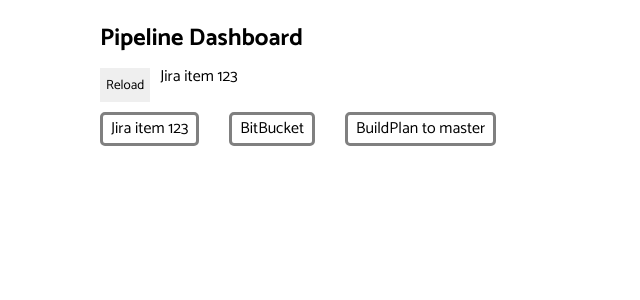
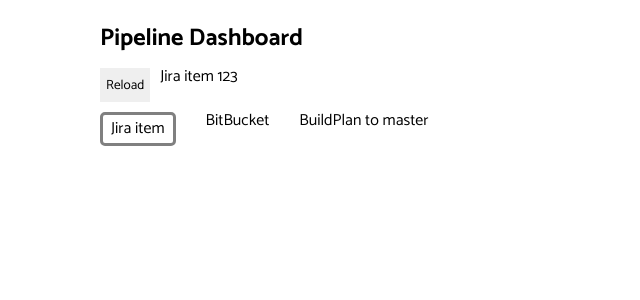
Before and after one commit to mantuok/pipeline-dashboard, a React (Create React App) app: page / in a window 1280 px wide. Shown: the top 300 px of the page, without its empty margins (0-640 px from the left). Built offline with nearby package versions, Linux system fonts and the light colour scheme.

Commit message:
Dashboard WIP

```diff
--- a/src/components/jira-details/jira-details.jsx
+++ b/src/components/jira-details/jira-details.jsx
@@ -6,16 +6,36 @@
   const link = jiraData.link;
   const description = jiraData.description;
 
+  const number = jiraData.number;
+  const title = jiraData.title;
+  const status = jiraData.status;
+  const updated = jiraData.updated;
+  const actions = jiraData.actions;
+
   return (
     <table className="details__table table">
-      <tr className="table__row">
-        <td className="table__data table__data--caption">Link</td>
-        <td className="table__data table__data--value">{link}</td>
-      </tr>
-      <tr className="table__row">
-      <td className="table__data table__data--caption">Description</td>
-        <td className="table__data table__data--value">{description}</td>
-      </tr>
+      <tbody className="table__body">
+        <tr className="table__row">
+          <td className="table__data table__data--caption">Number</td>
+          <td className="table__data table__data--value">{number}</td>
+        </tr>
+        <tr className="table__row">
+          <td className="table__data table__data--caption">Title</td>
+          <td className="table__data table__data--value">{title}</td>
+        </tr>
+        <tr className="table__row">
+          <td className="table__data table__data--caption">Status</td>
+          <td className="table__data table__data--value">{status}</td>
+        </tr>
+        <tr className="table__row">
+          <td className="table__data table__data--caption">Updated</td>
+          <td className="table__data table__data--value">{updated}</td>
+        </tr>
+        <tr className="table__row">
+          <td className="table__data table__data--caption">Actions</td>
+          <td className="table__data table__data--value">{}</td>
+        </tr>
+      </tbody>
     </table>
   )
 }
--- a/src/components/jira/jira.jsx
+++ b/src/components/jira/jira.jsx
@@ -1,4 +1,4 @@
-import React from 'react';
+import React, { useState } from 'react';
 import {useSelector, useDispatch} from 'react-redux';
 import {ActionCreator} from '../../store/action';
 import classnames from 'classnames';
@@ -15,11 +15,13 @@
   const {id} = props;
   const dispatch = useDispatch();
   const currentJiraStatus = useSelector((state) => state.jiraStatus);
+  const lastUpdated = useSelector((state => state.jiraData.nodeUpdated));
+  const number = useSelector((state => state.jiraData.number));
 
-  const stepClass = classnames(
-    `steps__step steps__step--jira step`,
-    {"step--success": isStepSuccess(currentJiraStatus),
-    "step--failed": isStepFailed(currentJiraStatus)}
+  const stepNameClass = classnames(
+    `step__name`,
+    {"step__name--success": isStepSuccess(currentJiraStatus),
+    "step__ame--failed": isStepFailed(currentJiraStatus)}
   );
 
   const stepClickHandler = () => {
@@ -28,9 +30,12 @@
 
   return (
     <li
-      className={stepClass}
+      className="steps__step steps__step--jira step"
       onClick={stepClickHandler}
-    >Jira item {id}</li>
+    >
+      <span className="step__last-update">{lastUpdated}</span>
+      <span className={stepNameClass}>Jira item {number}</span>
+    </li>
   )
 };
 
--- a/src/components/pipeline/pipeline.jsx
+++ b/src/components/pipeline/pipeline.jsx
@@ -32,6 +32,7 @@
 
   const reloadClickHandler = () => {
     const jiraResponse = getRandomResponse(jiraSuccessResponse, jiraFailedResponse);
+    console.log(jiraResponse)
     const bitBucketResponse = getRandomResponse(bitBucketSuccessResponse, bitBucketFailedResponse)
     dispatch(ActionCreator.loadJira(jiraResponse));
     if (jiraResponse.status === StepStatus.SUCESSS) {
--- a/src/mocks/pipeline-items.js
+++ b/src/mocks/pipeline-items.js
@@ -4,7 +4,7 @@
   }
 ];
 
-export const jiraSuccessResponse = {
+export const jiraSuccessResponseOld = {
   status: `SUCCESS`,
   data: {
     link: `https://123`,
@@ -13,7 +13,7 @@
 };
 
 export const jiraFailedResponse = {
-  status: `FAILED`,
+  nodeStatus: `FAILED`,
   data: {
   }
 };
@@ -32,3 +32,35 @@
   data: {
   }
 };
+
+export const jiraSuccessResponse = {
+  nodeStatus: `SUCCESS`,
+  number: `PRO-88457`,
+  title: `Create flight plan for Document Command in DLAS`,
+  status: `Closed`,
+  updated: `07/Oct/21 11:07 AM`,
+  actions: [
+    {
+      user: `Alex Roque`,
+      date: `25/Aug/21 3:46 PM`,
+      from: `Open`,
+      to: `Analysis`,
+      took: `5d 33m`
+    },
+    {
+      user: `Rohit Pandey`,
+      date: `26/Aug/21 12:57 AM`,
+      from: `Approved`,
+      to: `Analysis`,
+      took: `2m 14s`
+    },
+    {
+      user: `Farah Suhail`,
+      date: `26/Aug/21 8:58 AM`,
+      from: `Analysis`,
+      to: `Approved`,
+      took: `17h 9m`
+    }
+  ],
+  nodeUpdated: `2021-10-19T22:14:29.5311709+03:00`
+}
--- a/src/sass/blocks/step.scss
+++ b/src/sass/blocks/step.scss
@@ -1,4 +1,11 @@
 .step {
+  display: flex;
+  flex-direction: column;
+
+  cursor: pointer;
+}
+
+.step__name {
   padding-top: 5px;
   padding-right: 8px;
   padding-bottom: 5px;
@@ -6,8 +13,6 @@
 
   border: 3px solid grey;
   border-radius: 5px;
-
-  cursor: pointer;
 
   &--success {
     border-color: green;
--- a/src/store/reducer.js
+++ b/src/store/reducer.js
@@ -17,8 +17,8 @@
     case ActionType.LOAD_JIRA:
       return {
         ...state,
-        jiraStatus: action.payload.status,
-        jiraData: action.payload.data
+        jiraStatus: action.payload.nodeStatus,
+        jiraData: action.payload
       };
     case ActionType.LOAD_BIT_BUCKET:
       return {
```
